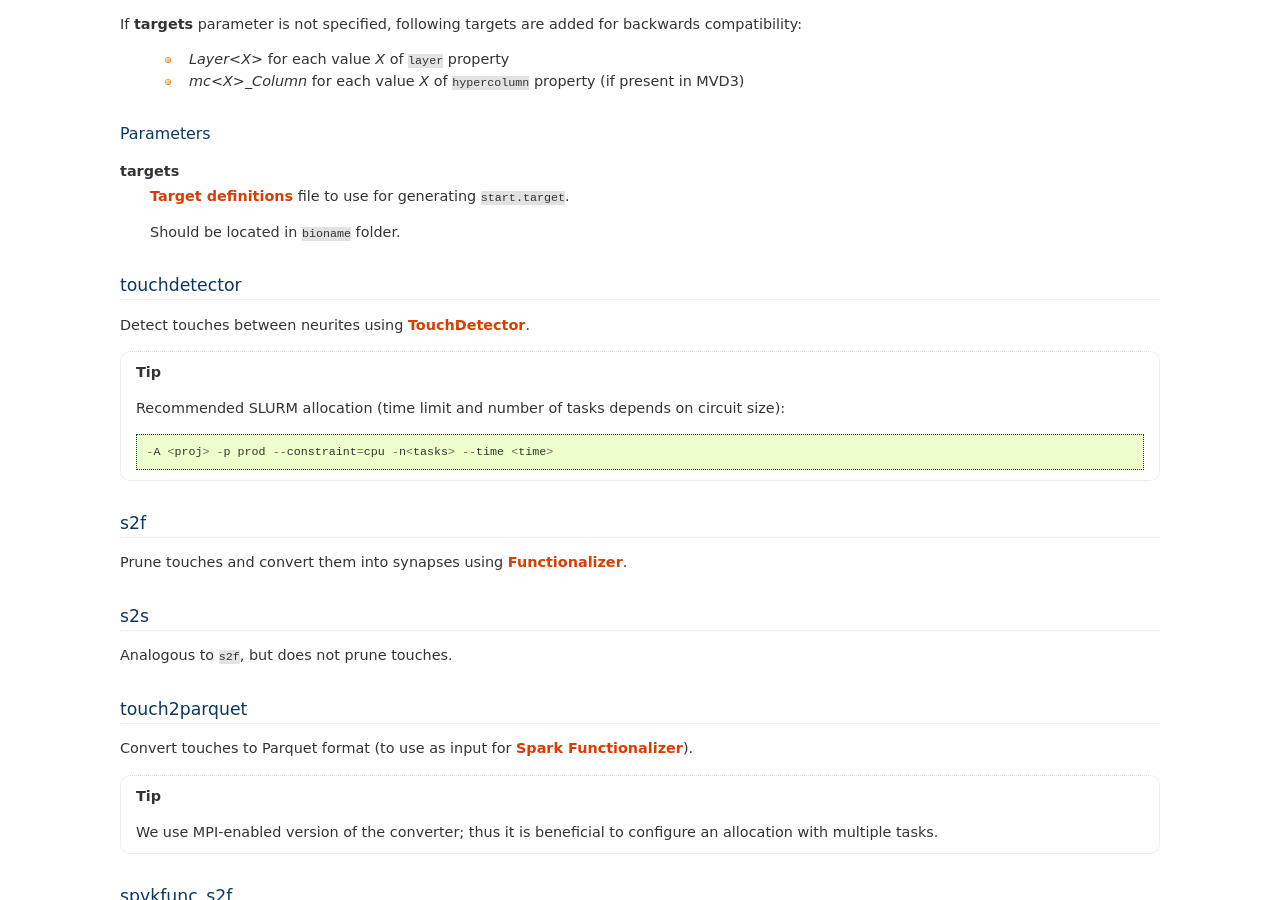
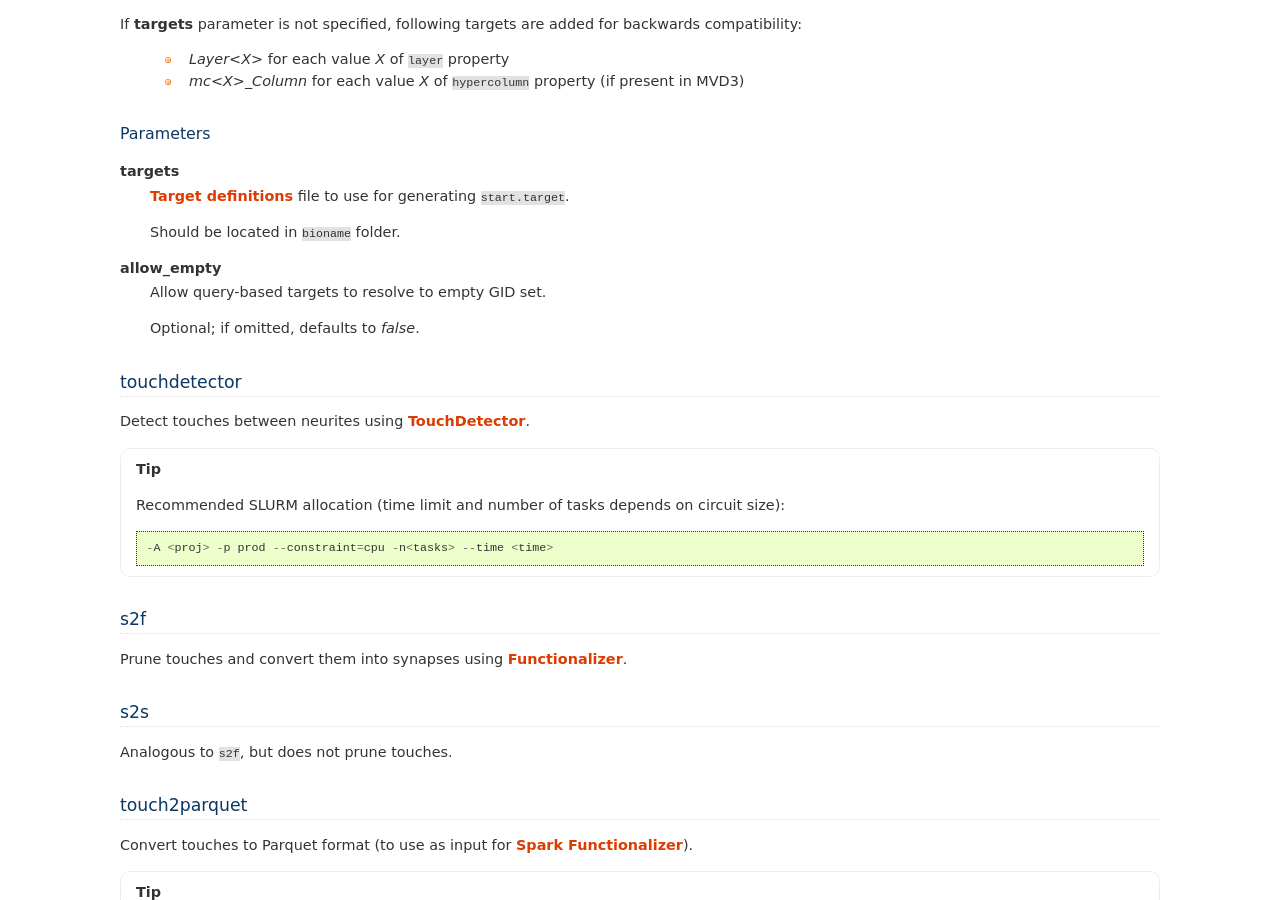
Before and after one commit to BlueBrain/circuit-build, a Sphinx documentation site: the page built from doc/source/phases.rst, in a window 1280 px wide and 900 px high, scrolled down 2157 px. Built offline with Sphinx 7.4.7, drawn with Linux system fonts in a browser that asks for light colours.

Commit message:
'allow_empty' option for 'targetgen_mvd3' phase
Change-Id: I28fba2fd96aef02a45e6e27f06d2fea8c94e7403

```diff
--- a/doc/source/phases.rst
+++ b/doc/source/phases.rst
@@ -129,6 +129,11 @@ Parameters
     :ref:`Target definitions <ref-bioname-targets>` file to use for generating ``start.target``.
 
     Should be located in ``bioname`` folder.
+
+**allow_empty**
+    Allow query-based targets to resolve to empty GID set.
+
+    Optional; if omitted, defaults to *false*.
 
 
 .. _ref-phase-touchdetector:
```
Also changed, not shown: 1 other file.
